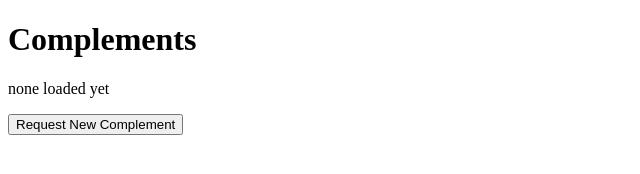
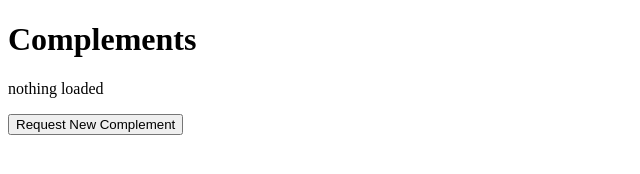
Before and after one commit to edezekiel/frontend-masters, a plain HTML site: page public/index.html in a window 1280 px wide. Shown: the full height of the page, 0-640 px from the left. Drawn offline with Linux system fonts and the light colour scheme.

Commit message:
Edit public html file

```diff
--- a/public/index.html
+++ b/public/index.html
@@ -9,7 +9,7 @@
 
 <body>
   <h1>Complements</h1>
-  <p class="complement">none loaded yet</p>
+  <p class="complement">nothing loaded</p>
   <button class="request-complement">Request New Complement</button>
   <script src='./complements.js'></script>
 </body>
```
